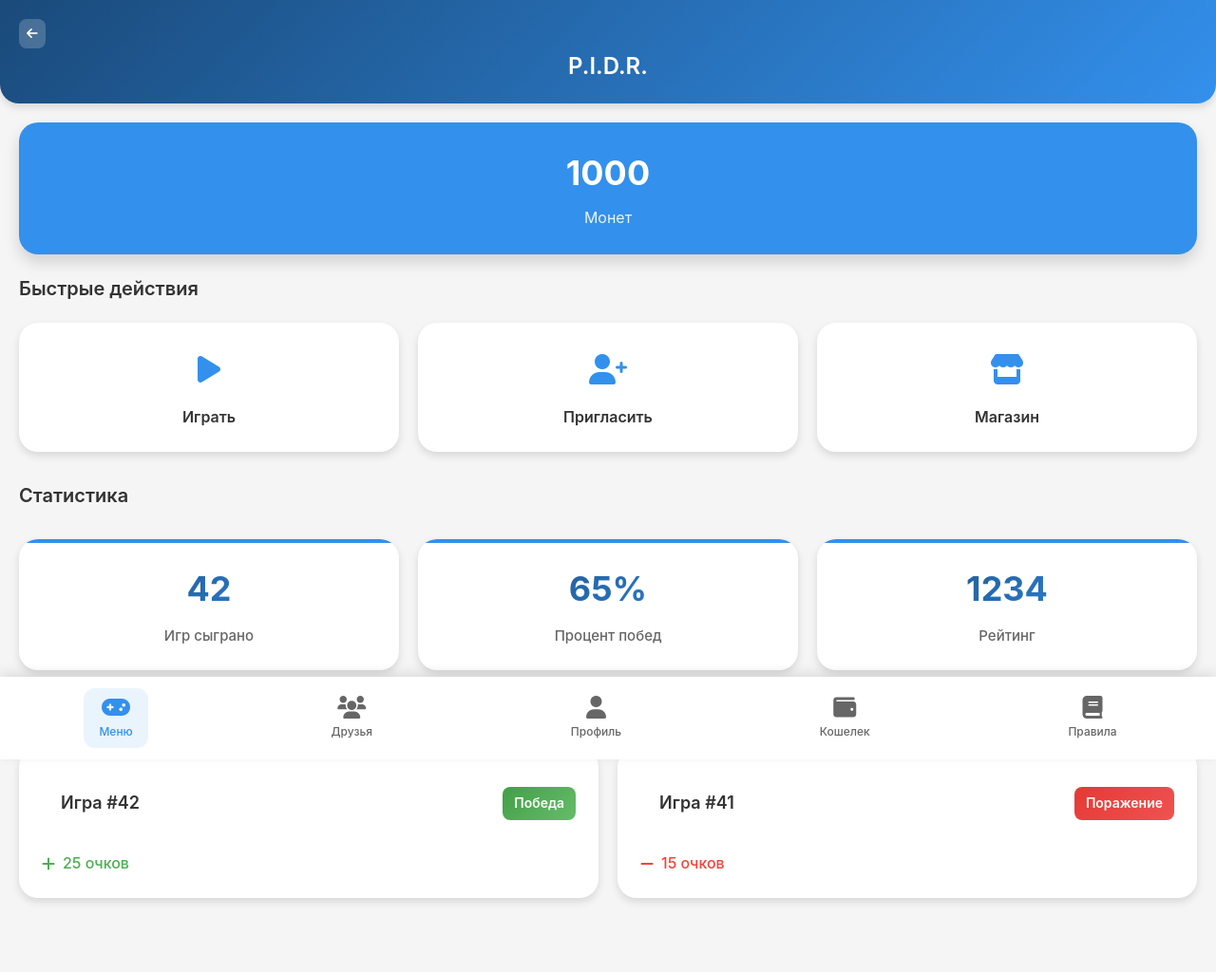
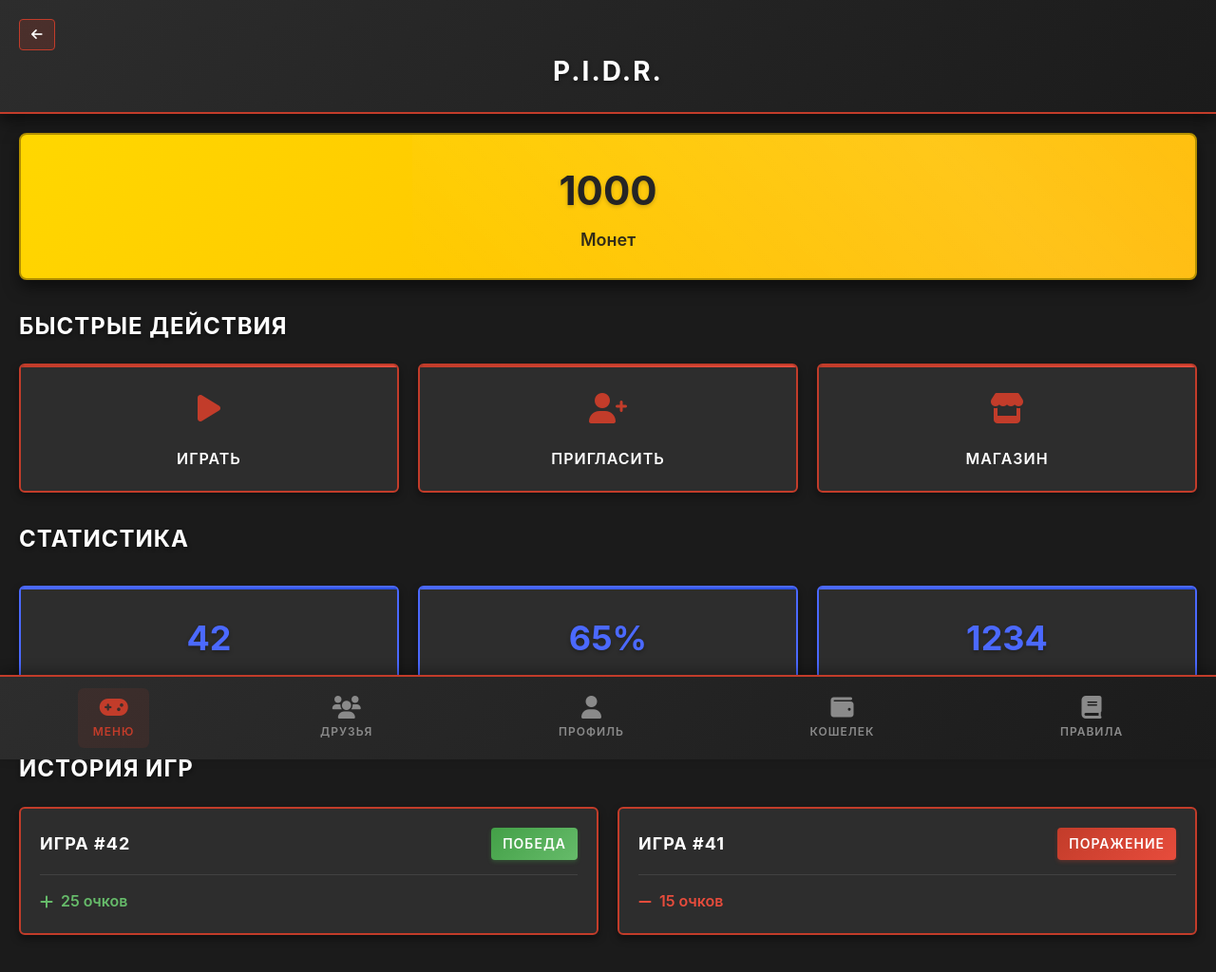
Before and after one commit to GaryFid/G_prd, a website: page public/index.html in a window 1280 px wide. Shown: the whole page at 95% size. Drawn offline with Linux system fonts and the light colour scheme; a script that the page names is missing.

Commit message:
Обновлен дизайн базы1112

```diff
--- a/public/css/style.css
+++ b/public/css/style.css
@@ -1,31 +1,30 @@
 :root {
-    /* Основные цвета */
-    --primary-color: #3390ec;
-    --primary-dark: #1a4a7a;
-    --accent-color: var(--tg-theme-button-color, #3390ec);
-    --background-color: var(--tg-theme-bg-color, #f5f5f5);
-    --text-color: var(--tg-theme-text-color, #333);
-    --text-light: var(--tg-theme-hint-color, #666);
-    --white: #fff;
-    --success-color: #4CAF50;
-    --error-color: #f44336;
+    /* Основные цвета в стиле Dota 2 */
+    --primary-color: #1b1b1b;
+    --secondary-color: #2d2d2d;
+    --accent-color: #c23c2a;
+    --accent-hover: #e74c3c;
+    --text-color: #ffffff;
+    --text-secondary: #8a8a8a;
+    --gold-color: #ffd700;
+    --blue-accent: #4b69ff;
 
     /* Градиенты */
-    --gradient-primary: linear-gradient(135deg, var(--primary-dark) 0%, var(--primary-color) 100%);
-    --gradient-accent: linear-gradient(135deg, var(--accent-color) 0%, var(--primary-color) 100%);
-    --gradient-success: linear-gradient(135deg, #43A047 0%, #66BB6A 100%);
-    --gradient-error: linear-gradient(135deg, #E53935 0%, #EF5350 100%);
+    --gradient-primary: linear-gradient(135deg, #2d2d2d 0%, #1b1b1b 100%);
+    --gradient-accent: linear-gradient(135deg, #c23c2a 0%, #e74c3c 100%);
+    --gradient-gold: linear-gradient(135deg, #ffd700 0%, #ffb900 100%);
+    --gradient-blue: linear-gradient(135deg, #4b69ff 0%, #2d51e1 100%);
 
     /* Тени */
-    --shadow-sm: 0 2px 4px rgba(0, 0, 0, 0.1);
-    --shadow-md: 0 4px 8px rgba(0, 0, 0, 0.12);
-    --shadow-lg: 0 8px 16px rgba(0, 0, 0, 0.15);
-    --shadow-hover: 0 12px 24px rgba(0, 0, 0, 0.2);
+    --shadow-sm: 0 2px 4px rgba(0, 0, 0, 0.3);
+    --shadow-md: 0 4px 8px rgba(0, 0, 0, 0.4);
+    --shadow-lg: 0 8px 16px rgba(0, 0, 0, 0.5);
+    --shadow-inner: inset 0 2px 4px rgba(0, 0, 0, 0.3);
 
     /* Скругления */
-    --radius-sm: 8px;
-    --radius-md: 12px;
-    --radius-lg: 20px;
+    --radius-sm: 4px;
+    --radius-md: 6px;
+    --radius-lg: 8px;
 
     /* Анимации */
     --transition-fast: 0.2s ease;
@@ -39,7 +38,7 @@
 }
 
 body {
-    background-color: var(--background-color);
+    background-color: var(--primary-color);
     color: var(--text-color);
     font-family: -apple-system, BlinkMacSystemFont, 'Segoe UI', Roboto, Helvetica, Arial, sans-serif;
     line-height: 1.6;
@@ -54,7 +53,7 @@ body {
 
 /* Card Styles */
 .card {
-    background: var(--secondary-bg-color);
+    background: var(--secondary-color);
     border-radius: 12px;
     padding: 16px;
     margin: 8px;
@@ -65,80 +64,98 @@ body {
     background: var(--gradient-primary);
     padding: 20px;
     margin-bottom: 20px;
-    border-radius: 0 0 var(--radius-lg) var(--radius-lg);
-    box-shadow: var(--shadow-md);
+    position: relative;
+    box-shadow: var(--shadow-lg);
+    border-bottom: 2px solid var(--accent-color);
 }
 
 .back-button {
-    background: rgba(255, 255, 255, 0.2);
-    border: none;
-    color: var(--white);
-    padding: 8px;
+    background: rgba(194, 60, 42, 0.2);
+    border: 1px solid var(--accent-color);
+    color: var(--text-color);
+    padding: 8px 12px;
     border-radius: var(--radius-sm);
     cursor: pointer;
     transition: var(--transition-fast);
 }
 
 .back-button:hover {
-    background: rgba(255, 255, 255, 0.3);
+    background: var(--accent-color);
+    transform: translateY(-2px);
 }
 
 .page-title {
-    color: var(--white);
-    font-size: 24px;
-    font-weight: 600;
+    color: var(--text-color);
+    font-size: 28px;
+    font-weight: 700;
     text-align: center;
-    margin: 0;
+    text-transform: uppercase;
+    letter-spacing: 2px;
+    text-shadow: 0 2px 4px rgba(0, 0, 0, 0.5);
 }
 
 /* Balance Display */
 .balance-card {
-    background: var(--gradient-accent);
-    color: var(--white);
+    background: var(--gradient-gold);
+    color: var(--primary-color);
     padding: 25px;
     border-radius: var(--radius-lg);
     margin: 20px;
     text-align: center;
     box-shadow: var(--shadow-lg);
-    transform: translateY(0);
-    transition: var(--transition-normal);
+    position: relative;
+    overflow: hidden;
+    border: 2px solid #b38f00;
 }
 
-.balance-card:hover {
-    transform: translateY(-5px);
+.balance-card::before {
+    content: '';
+    position: absolute;
+    top: 0;
+    left: 0;
+    right: 0;
+    bottom: 0;
+    background: linear-gradient(45deg, transparent 0%, rgba(255,255,255,0.1) 50%, transparent 100%);
+    animation: shine 3s infinite linear;
 }
 
 .balance-amount {
-    font-size: 36px;
+    font-size: 42px;
     font-weight: 700;
     margin-bottom: 5px;
+    text-shadow: 0 2px 4px rgba(0, 0, 0, 0.2);
 }
 
 .balance-label {
-    font-size: 16px;
+    font-size: 18px;
+    font-weight: 600;
     opacity: 0.9;
 }
 
 /* Category Buttons */
 .categories-title {
-    font-size: 20px;
-    font-weight: 600;
-    margin: 20px;
+    font-size: 24px;
+    font-weight: 700;
+    margin: 30px 20px 20px;
     color: var(--text-color);
+    text-transform: uppercase;
+    letter-spacing: 1px;
+    text-shadow: 0 2px 4px rgba(0, 0, 0, 0.5);
 }
 
 .categories-grid {
     display: grid;
-    grid-template-columns: repeat(auto-fit, minmax(120px, 1fr));
+    grid-template-columns: repeat(auto-fit, minmax(140px, 1fr));
     gap: 20px;
     padding: 0 20px;
     margin-bottom: 30px;
 }
 
 .category-card {
-    background: var(--white);
-    border-radius: var(--radius-lg);
-    padding: 24px 16px;
+    background: var(--secondary-color);
+    border: 2px solid var(--accent-color);
+    border-radius: var(--radius-md);
+    padding: 20px;
     text-align: center;
     text-decoration: none;
     color: var(--text-color);
@@ -154,51 +171,50 @@ body {
     top: 0;
     left: 0;
     right: 0;
-    height: 4px;
+    height: 2px;
     background: var(--gradient-accent);
-    opacity: 0;
-    transition: var(--transition-normal);
 }
 
 .category-card:hover {
-    transform: translateY(-8px);
-    box-shadow: var(--shadow-hover);
-}
-
-.category-card:hover::before {
-    opacity: 1;
+    transform: translateY(-5px);
+    box-shadow: 0 10px 20px rgba(194, 60, 42, 0.3);
+    border-color: var(--accent-hover);
+    background: var(--gradient-primary);
 }
 
 .category-icon {
     font-size: 32px;
-    margin-bottom: 12px;
+    margin-bottom: 15px;
     color: var(--accent-color);
     transition: var(--transition-normal);
 }
 
 .category-card:hover .category-icon {
+    color: var(--accent-hover);
     transform: scale(1.1);
 }
 
 .category-name {
     font-size: 16px;
     font-weight: 600;
-    color: var(--text-color);
+    text-transform: uppercase;
+    letter-spacing: 1px;
 }
 
 /* Статистика */
 .stats-grid {
     display: grid;
-    grid-template-columns: repeat(auto-fit, minmax(160px, 1fr));
+    grid-template-columns: repeat(auto-fit, minmax(180px, 1fr));
     gap: 20px;
     padding: 0 20px;
     margin: 30px 0;
 }
 
 .stat-card {
-    background: var(--white);
-    border-radius: var(--radius-lg);
-    padding: 24px 20px;
+    background: var(--secondary-color);
+    border: 2px solid var(--blue-accent);
+    border-radius: var(--radius-md);
+    padding: 25px 20px;
     text-align: center;
     box-shadow: var(--shadow-md);
     transition: all var(--transition-normal);
@@ -212,70 +228,69 @@ body {
     top: 0;
     left: 0;
     right: 0;
-    height: 4px;
-    background: var(--gradient-accent);
+    height: 2px;
+    background: var(--gradient-blue);
 }
 
 .stat-card:hover {
-    transform: translateY(-8px);
-    box-shadow: var(--shadow-hover);
+    transform: translateY(-5px);
+    box-shadow: 0 10px 20px rgba(75, 105, 255, 0.3);
 }
 
 .stat-value {
     font-size: 36px;
     font-weight: 700;
-    background: var(--gradient-primary);
-    -webkit-background-clip: text;
-    -webkit-text-fill-color: transparent;
-    margin-bottom: 8px;
+    color: var(--blue-accent);
+    margin-bottom: 10px;
+    text-shadow: 0 2px 4px rgba(0, 0, 0, 0.3);
 }
 
 .stat-label {
-    font-size: 15px;
-    font-weight: 500;
-    color: var(--text-light);
+    font-size: 14px;
+    font-weight: 600;
+    color: var(--text-secondary);
+    text-transform: uppercase;
+    letter-spacing: 1px;
 }
 
 /* История игр */
-.history-title {
-    font-size: 20px;
-    font-weight: 600;
-    margin: 20px;
-    color: var(--text-color);
-}
-
 .history-grid {
     display: grid;
-    grid-template-columns: repeat(auto-fit, minmax(280px, 1fr));
+    grid-template-columns: repeat(auto-fit, minmax(300px, 1fr));
     gap: 20px;
     padding: 0 20px;
     margin-bottom: 30px;
 }
 
 .history-card {
-    background: var(--white);
-    border-radius: var(--radius-lg);
-    padding: 24px;
+    background: var(--secondary-color);
+    border: 2px solid var(--accent-color);
+    border-radius: var(--radius-md);
+    padding: 20px;
     box-shadow: var(--shadow-md);
     transition: all var(--transition-normal);
 }
 
 .history-card:hover {
-    transform: translateY(-8px);
-    box-shadow: var(--shadow-hover);
+    transform: translateY(-5px);
+    box-shadow: 0 10px 20px rgba(194, 60, 42, 0.3);
 }
 
 .history-header {
     display: flex;
     justify-content: space-between;
     align-items: center;
-    margin-bottom: 16px;
+    margin-bottom: 15px;
+    padding-bottom: 15px;
+    border-bottom: 1px solid rgba(255, 255, 255, 0.1);
 }
 
 .history-title {
     font-size: 18px;
-    font-weight: 600;
+    font-weight: 700;
     color: var(--text-color);
+    text-transform: uppercase;
+    letter-spacing: 1px;
 }
 
 .history-result {
@@ -283,16 +298,20 @@ body {
     font-weight: 600;
     padding: 6px 12px;
     border-radius: var(--radius-sm);
+    text-transform: uppercase;
+    letter-spacing: 1px;
 }
 
 .history-result.win {
-    background: var(--gradient-success);
-    color: var(--white);
+    background: linear-gradient(135deg, #43A047 0%, #66BB6A 100%);
+    color: white;
+    box-shadow: 0 2px 4px rgba(67, 160, 71, 0.3);
 }
 
 .history-result.lose {
-    background: var(--gradient-error);
-    color: var(--white);
+    background: linear-gradient(135deg, #c23c2a 0%, #e74c3c 100%);
+    color: white;
+    box-shadow: 0 2px 4px rgba(194, 60, 42, 0.3);
 }
 
 .history-points {
@@ -300,15 +319,16 @@ body {
     align-items: center;
     gap: 8px;
     font-size: 16px;
-    font-weight: 500;
+    font-weight: 600;
+    margin-top: 10px;
 }
 
 .history-points.positive {
-    color: var(--success-color);
+    color: #66BB6A;
 }
 
 .history-points.negative {
-    color: var(--error-color);
+    color: #e74c3c;
 }
 
 /* Нижняя навигация */
@@ -317,11 +337,12 @@ body {
     bottom: 0;
     left: 0;
     right: 0;
-    background: var(--white);
+    background: var(--gradient-primary);
     display: flex;
     justify-content: space-around;
     padding: 12px 0;
-    box-shadow: 0 -4px 12px rgba(0, 0, 0, 0.1);
+    box-shadow: 0 -4px 12px rgba(0, 0, 0, 0.3);
+    border-top: 2px solid var(--accent-color);
     z-index: 1000;
 }
 
@@ -330,7 +351,7 @@ body {
     flex-direction: column;
     align-items: center;
     text-decoration: none;
-    color: var(--text-light);
+    color: var(--text-secondary);
     transition: var(--transition-normal);
     padding: 8px 16px;
     border-radius: var(--radius-md);
@@ -338,7 +359,7 @@ body {
 
 .nav-item.active {
     color: var(--accent-color);
-    background: rgba(51, 144, 236, 0.1);
+    background: rgba(194, 60, 42, 0.1);
 }
 
 .nav-item i {
@@ -349,7 +370,9 @@ body {
 
 .nav-item span {
     font-size: 12px;
-    font-weight: 500;
+    font-weight: 600;
+    text-transform: uppercase;
+    letter-spacing: 1px;
 }
 
 .nav-item:hover {
@@ -360,41 +383,41 @@ body {
 /* Адаптивный дизайн */
 @media (max-width: 768px) {
     .categories-grid {
-        grid-template-columns: repeat(3, 1fr);
+        grid-template-columns: repeat(2, 1fr);
         gap: 15px;
     }
 
     .stats-grid {
-        grid-template-columns: repeat(3, 1fr);
+        grid-template-columns: repeat(2, 1fr);
         gap: 15px;
     }
 
     .history-grid {
         grid-template-columns: 1fr;
     }
+
+    .balance-amount {
+        font-size: 36px;
+    }
+
+    .category-icon {
+        font-size: 28px;
+    }
 }
 
 @media (max-width: 480px) {
     .categories-grid {
-        grid-template-columns: repeat(2, 1fr);
+        grid-template-columns: 1fr;
         gap: 12px;
     }
 
     .stats-grid {
-        grid-template-columns: repeat(2, 1fr);
+        grid-template-columns: 1fr;
         gap: 12px;
     }
 
     .balance-amount {
         font-size: 32px;
-    }
-
-    .category-icon {
-        font-size: 28px;
-    }
-
-    .stat-value {
-        font-size: 28px;
     }
 }
 
@@ -411,7 +434,7 @@ a {
 
 /* Формы */
 input, textarea, select {
-    background-color: var(--secondary-bg-color);
+    background-color: var(--secondary-color);
     color: var(--text-color);
     border: 1px solid var(--hint-color);
     border-radius: 8px;
@@ -430,3 +453,12 @@ input, textarea, select {
 .fade-in {
     animation: fadeIn 0.3s ease-in;
 }
+
+@keyframes shine {
+    0% {
+        transform: translateX(-100%);
+    }
+    100% {
+        transform: translateX(100%);
+    }
+}
```
